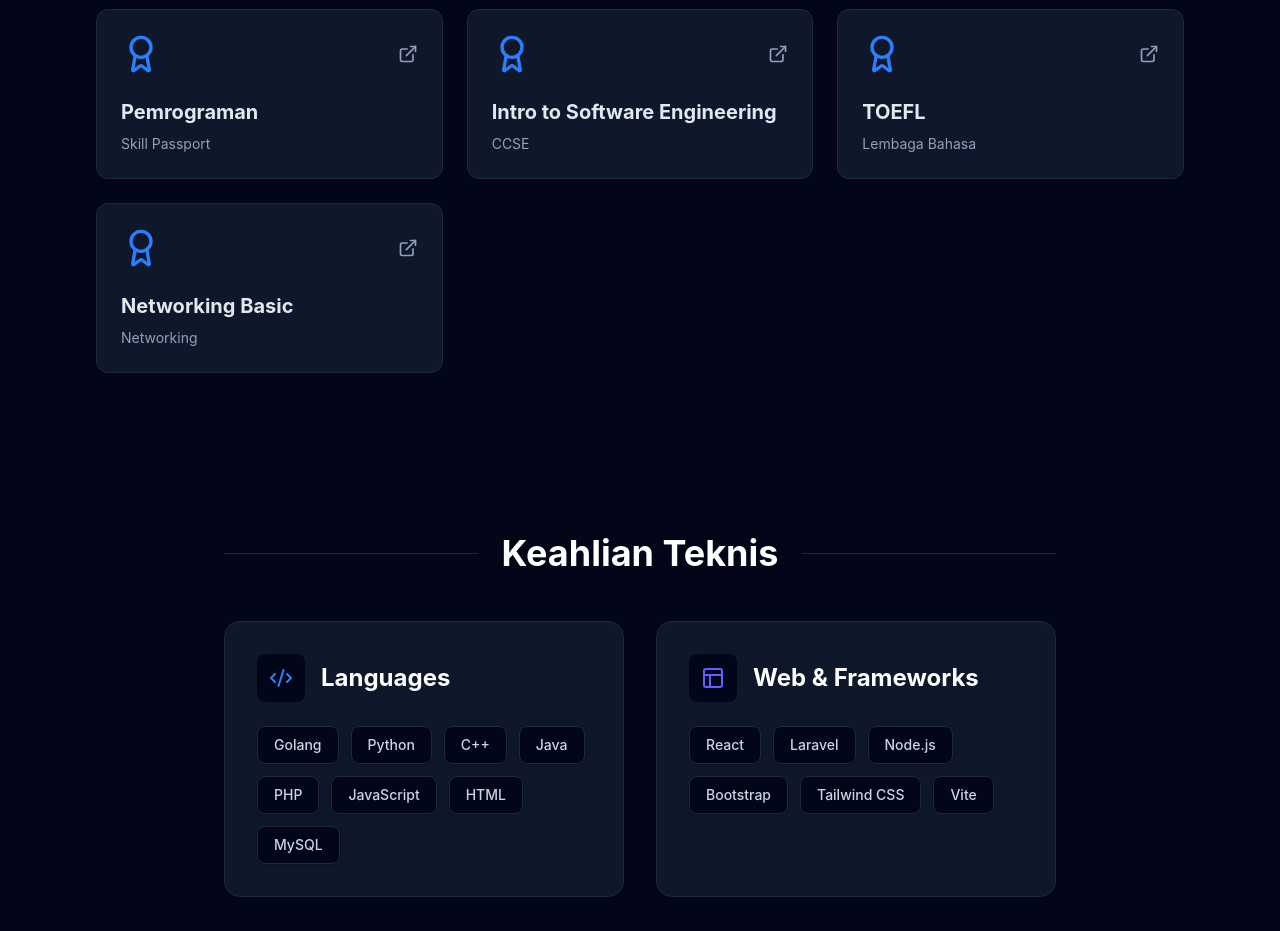
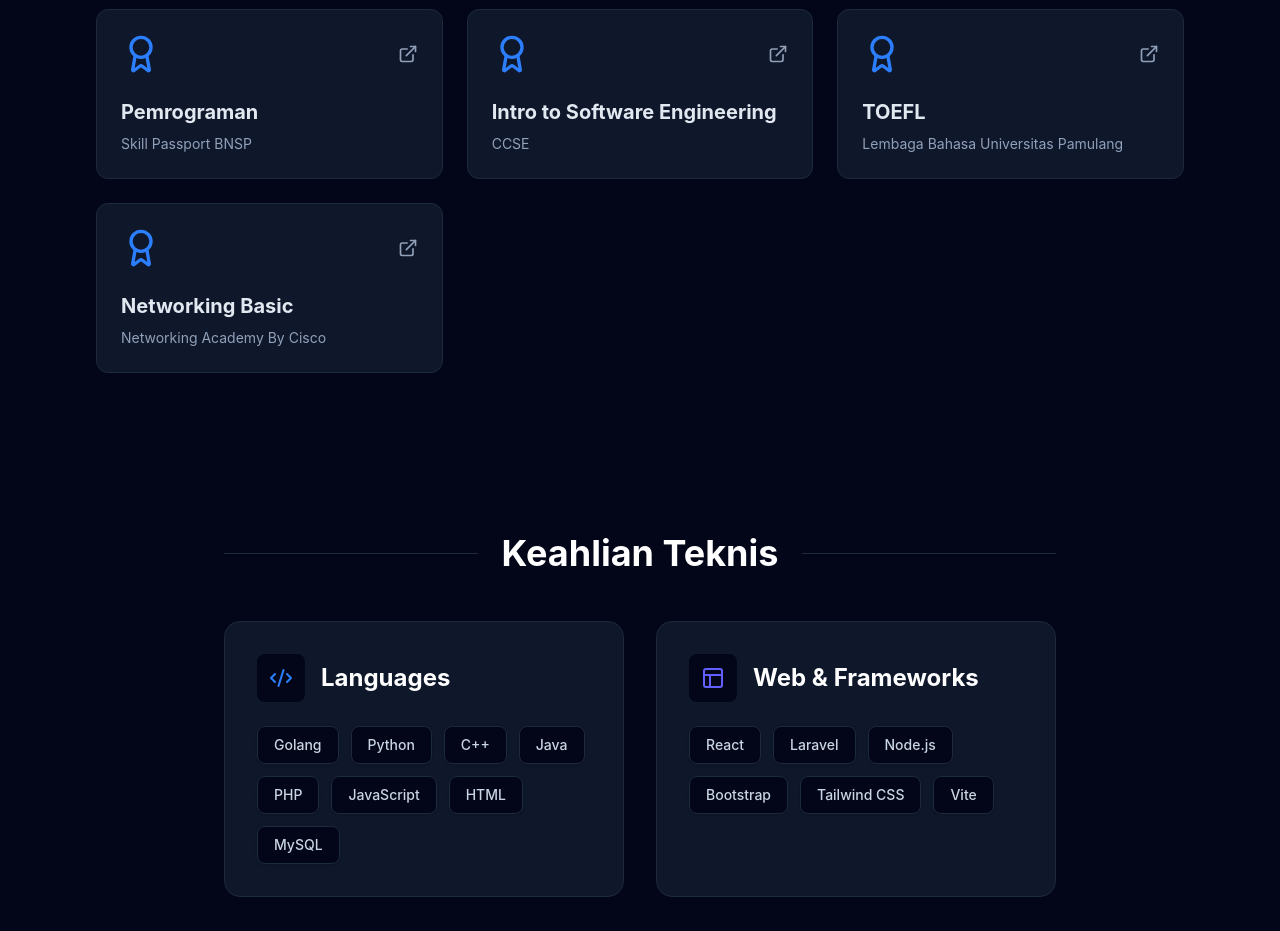
Before and after one commit to gadingislami12/Myself, a React (Vite) app: page / in a window 1280 px wide. Shown: the part 2480-3411 px from the top of the page. Built offline with nearby package versions, Linux system fonts and the light colour scheme.

Commit message:
Update issuer names in certifications list

```diff
--- a/src/components/Certifications.jsx
+++ b/src/components/Certifications.jsx
@@ -6,7 +6,7 @@ const certifications = [
   {
     title: "Pemrograman",
     link: "https://gadingislami12.github.io/Profile-Portofolio/SKILL_PASSPORT_250620070019.pdf",
-    issuer: "Skill Passport"
+    issuer: "Skill Passport BNSP"
   },
   {
     title: "Intro to Software Engineering",
@@ -16,12 +16,12 @@ const certifications = [
   {
     title: "TOEFL",
     link: "https://gadingislami12.github.io/Profile-Portofolio/SERTIFIKAT_TOEFL_241021080303_GADING%20ISLAMI.PDF",
-    issuer: "Lembaga Bahasa"
+    issuer: "Lembaga Bahasa Universitas Pamulang"
   },
   {
     title: "Networking Basic",
     link: "https://gadingislami12.github.io/Profile-Portofolio/networking-basic-gading.pdf",
-    issuer: "Networking"
+    issuer: "Networking Academy By Cisco"
   }
 ];
 
```
